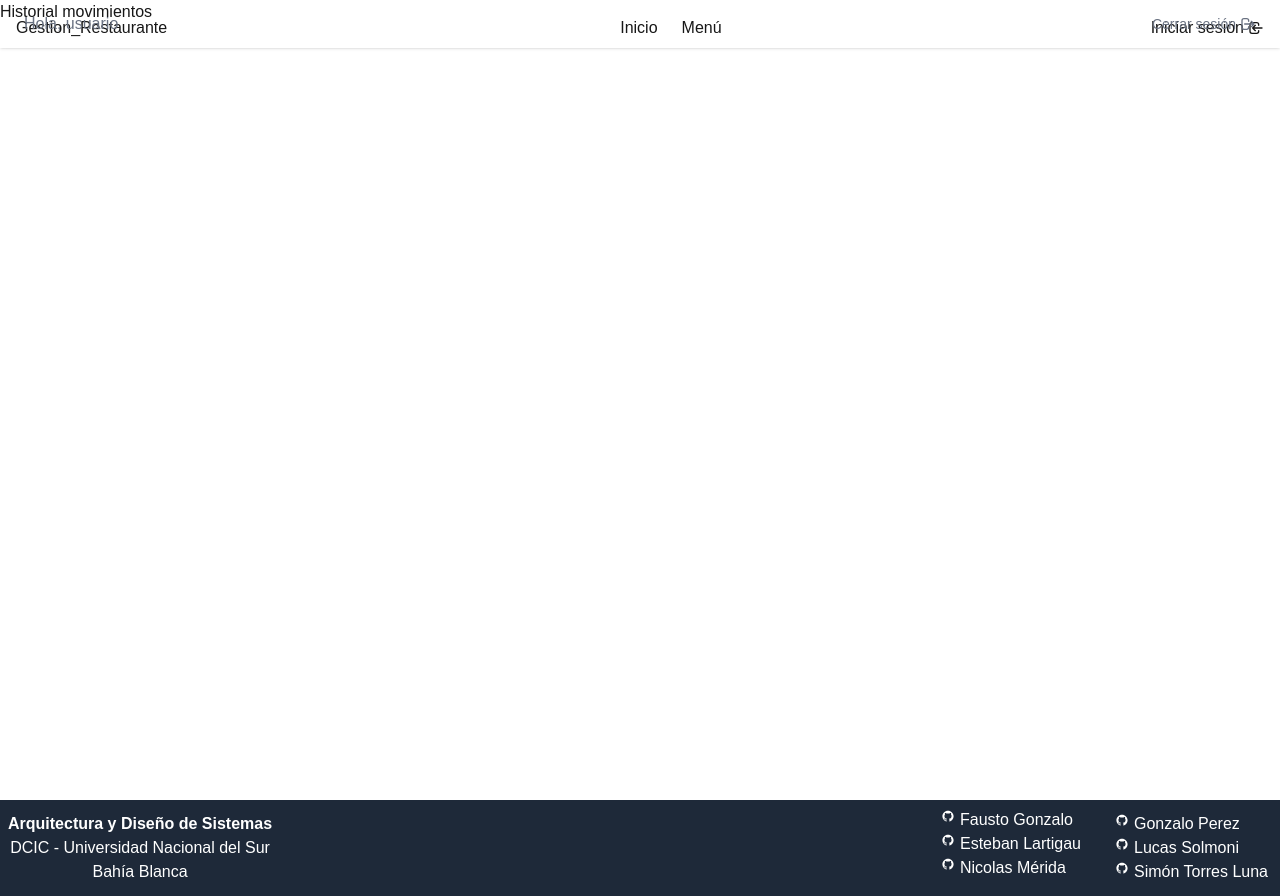
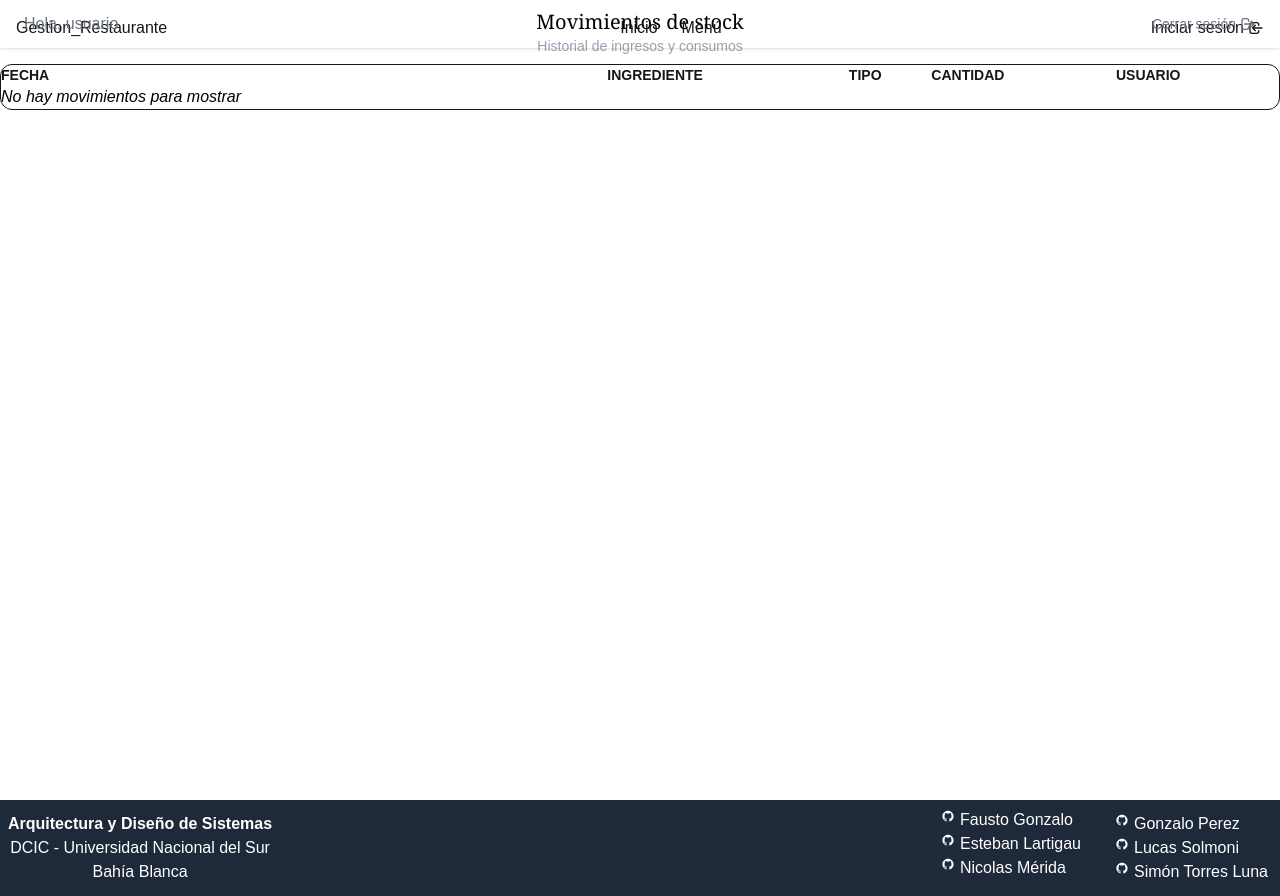
Before and after one commit to nicolasmerida/Proyecto-Arqui-Grupo7, a Next.js app in the folder frontend/: page /user/admin/movements in a window 1280 px wide. Built offline with nearby package versions, Linux system fonts and the light colour scheme.

Commit message:
Actualización Movimientos - Admin
Se actualizo la página de movimientos de stock para visualizar el historial de movimientos realizados

```diff
--- a/frontend/app/ui/cocinero/command-card.tsx
+++ b/frontend/app/ui/cocinero/command-card.tsx
@@ -25,7 +25,7 @@ export default function CommandCard({command, state} : CommandProps) {
         <div className="flex flex-col rounded-md">
             <div className="flex flex-row justify-between">
                 <div className="flex flex-row gap-1">
-                    <h1 className="items-center"><strong>Mesa {command?.mesa.numero}</strong></h1>
+                    <h1 className="items-center"><strong>Mesa {command?.numero_mesa}</strong></h1>
                     <span className="items-start">#{command?.numero_comanda}</span>
                 </div>
                 <div>
@@ -34,7 +34,7 @@ export default function CommandCard({command, state} : CommandProps) {
                 </div>
             </div>
             <div className="text-gray-500">
-                Mozo: {command?.mozos[0].nombre}
+                Mozo: {command?.mozo.nombre}
             </div>
             <div className="grid grid-cols-1 sm:grid-cols-2 lg:grid-cols-4 rounded-md gap-12">
                 {
--- /dev/null
+++ b/frontend/app/ui/stock/table-movements.tsx
@@ -0,0 +1,65 @@
+// app/ui/stock/tabñe-movements.tsx
+'use client';
+import { Mov_Stock } from "@/app/lib/definitions";
+import { useState } from "react";
+import { HiOutlineArrowSmDown, HiOutlineArrowSmUp } from "react-icons/hi";
+
+export default function TableMovements() {
+    //Consultar movimientos de stock desde el backend
+    const [movements, setMovements] = useState<Mov_Stock []>([]);
+
+    return (
+        <div className="overflow-hidden rounded-xl border">
+            <table className="w-full p-2">
+                <thead>
+                    <tr className="text-left text-sm uppercase">
+                        <th>Fecha</th>
+                        <th>Ingrediente</th>
+                        <th>Tipo</th>
+                        <th>Cantidad</th>
+                        <th>Usuario</th>
+                    </tr>
+                </thead>
+                <tbody>
+                    {(movements.length > 0) ? (
+                        movements.map((mov) => {
+                            const condEstilo = (mov.cant > 0) ?
+                                                "text-green-600 bg-green-300" :
+                                                "text-red-600 bg-red-300";
+
+                            return (
+                                <tr key={mov.id} className="m-2">
+                                    <td className="font-medium">
+                                        {mov.fecha.toLocaleDateString()}
+                                    </td>
+                                    <td>
+                                        <span className="font-semibold text-black">{mov.ingrediente.nombre}</span>
+                                    </td>
+                                    <td className={`font-medium rounded-xl border ${condEstilo}`}>
+                                        {(mov.cant > 0) ? (
+                                            <span><HiOutlineArrowSmUp /> Ingreso</span>
+                                        ) : (
+                                            <span><HiOutlineArrowSmDown /> Consumo</span>
+                                        )}
+                                    </td>
+                                    <td>
+                                        <span className="font-medium">{mov.cant} {mov.ingrediente.unidad}</span>
+                                    </td>
+                                    <td>
+                                        <span className="font-medium">{mov.usuario.rol}</span>
+                                    </td>
+                                </tr>
+                                );
+                                })
+                            ) : (
+                                <tr>
+                                    <td className="text-black italic">
+                                        No hay movimientos para mostrar
+                                    </td>
+                                </tr>
+                            )}
+                        </tbody>
+                    </table>
+                </div>
+    );
+}
--- a/frontend/app/user/admin/layout.tsx
+++ b/frontend/app/user/admin/layout.tsx
@@ -2,7 +2,10 @@
 import { Metadata } from "next";
 
 export const metadata: Metadata = {
-  title: 'Admin',
+  title: {
+    template: "%s | Admin",
+    default: "Admin",
+  },
 };
 
 export default function AdminLayout({ children }: { children: React.ReactNode }) {
--- a/frontend/app/user/admin/movements/page.tsx
+++ b/frontend/app/user/admin/movements/page.tsx
@@ -1,7 +1,20 @@
 // app/user/admin/movements/page.tsx
+import TableMovements from "@/app/ui/stock/table-movements";
+import { Metadata } from "next";
+
+export const metadata: Metadata = {
+    title: 'Stock',
+};
 
 export default function Movements() {
+
     return (
-        <div>Historial movimientos</div>
+        <>
+        <div className="flex flex-col justify-start items-center m-2">
+            <span className="text-xl text-black font-serif">Movimientos de stock</span>
+            <span className="text-sm text-gray-400">Historial de ingresos y consumos</span>
+        </div>
+        <TableMovements />
+        </>
     );
 }
```
